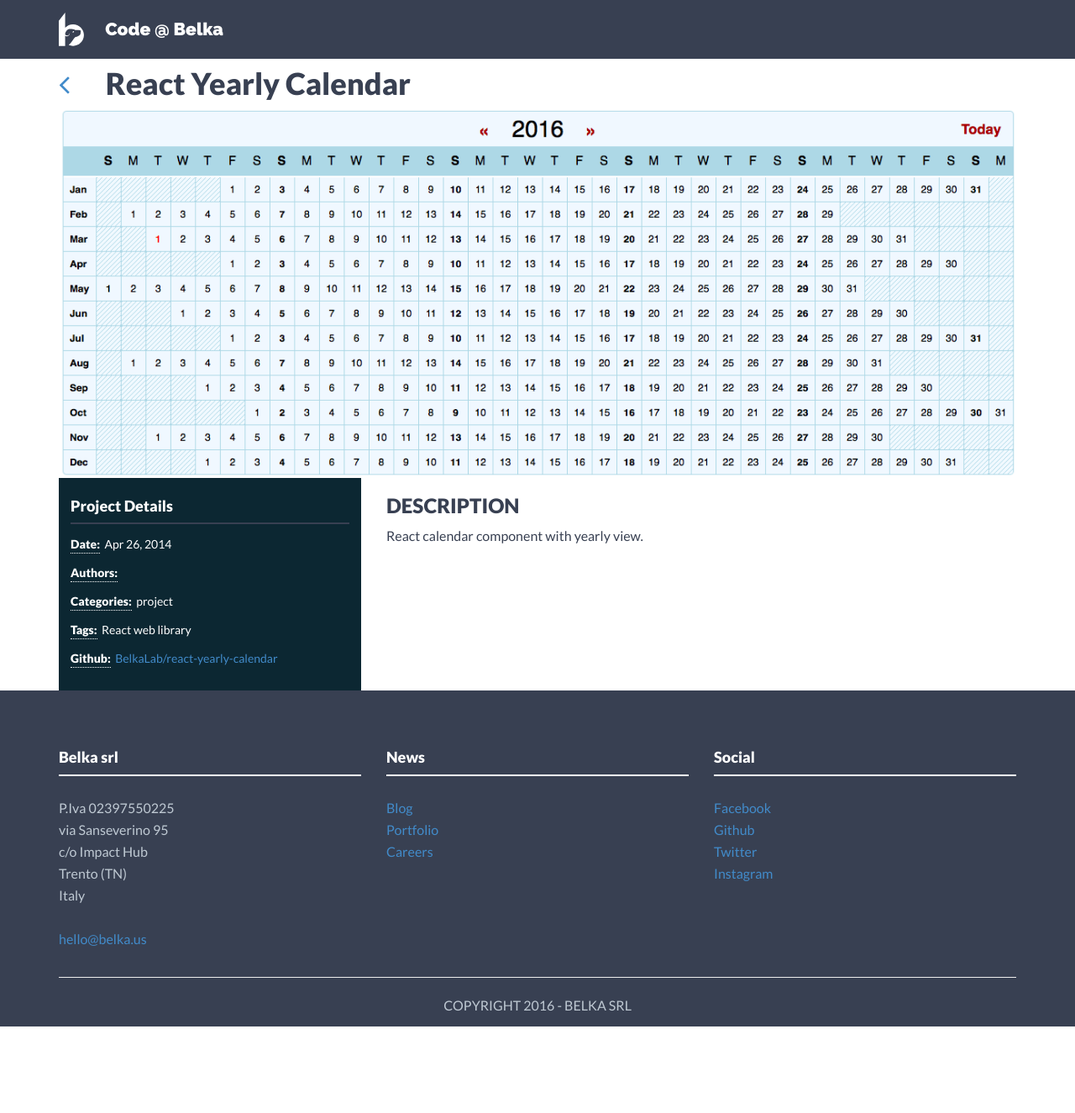
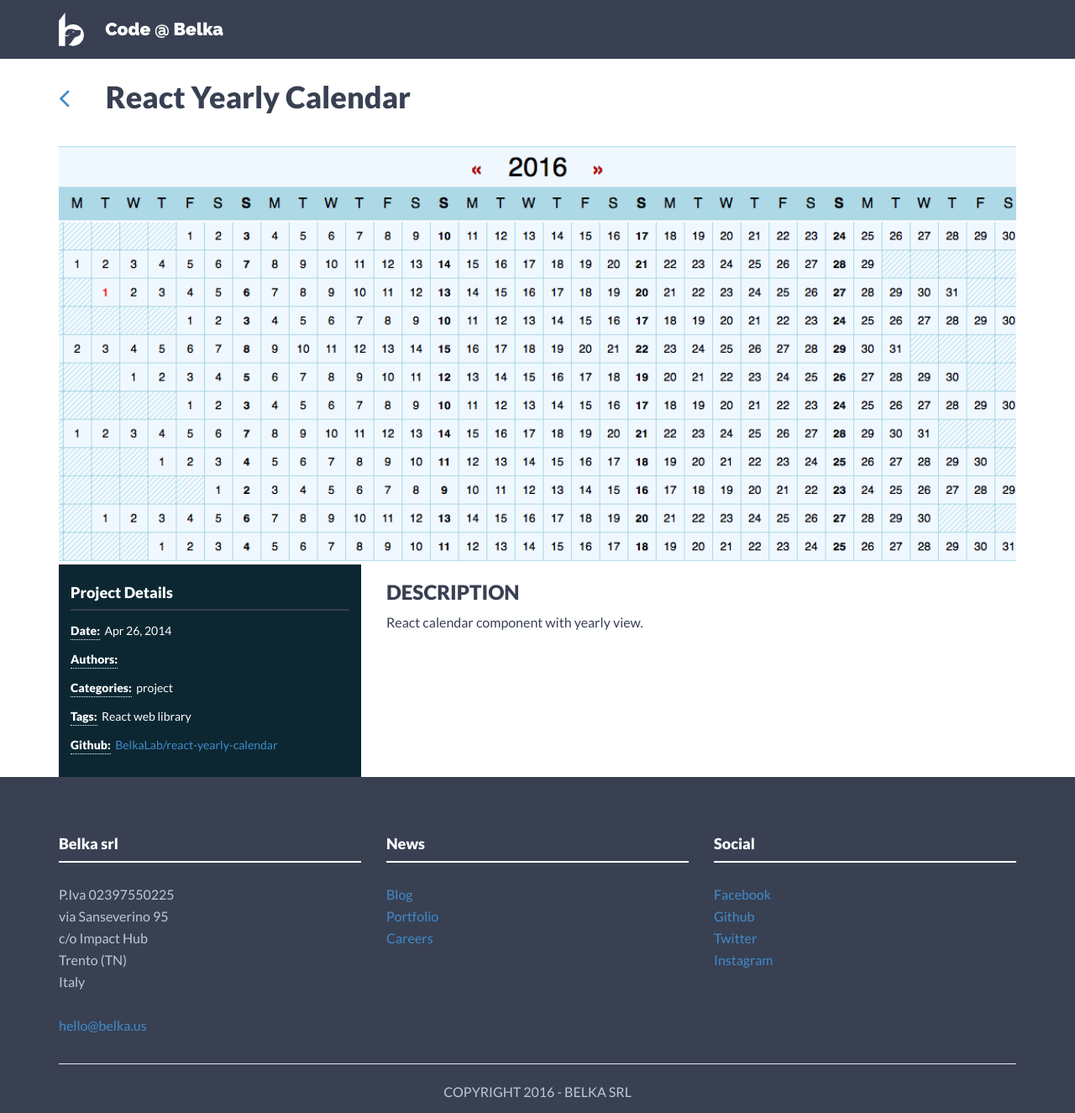
Before and after one commit to BelkaLab/old-belkalab.github.io, a Jekyll site: the page built from _posts/project/2014-04-26-react-yearly-calendar.md, in a window 1280 px wide and 1325 px high. Shown: the whole window at 84% size. Built offline with Jekyll 4.4.1, drawn with Linux system fonts in a browser that asks for light colours.

Commit message:
Use div with background instead of img in project page

```diff
--- a/_layouts/project.html
+++ b/_layouts/project.html
@@ -5,7 +5,7 @@
 <div class="container mt">
     <div class="row">
         <div class="col-md-12">
-            <h1>
+            <h1 class="project-title">
                 <a class="project-back-link" href="/"><i class="fa fa-angle-left"></i></a>
                 {{ page.title }}
             </h1>
@@ -13,7 +13,10 @@
     </div>
     <div class="row">
         <div class="col-md-12">
-            <img class="project-header-image" src="{{ "/assets/img/project/" | prepend: site.baseurl }}{{ page.img }}" alt="{{ page.title }}" />
+            <div
+                class="project-header-image"
+                style="background: url('{{ "/assets/img/project/" | prepend: site.baseurl }}{{ page.img }}') no-repeat 50% 50%">
+            </div>
         </div>
     </div>
     <div class="row">
--- a/assets/css/style.scss
+++ b/assets/css/style.scss
@@ -483,7 +483,6 @@
 	}
 }
 
-
 .project-details {
 	background: #0c2732;
 	color: #fff;
@@ -495,7 +494,18 @@
 
 		strong {
 			border-bottom: 1px dotted #fff;
-			padding-bottom: 2px
+			padding-bottom: 2px;
 		}
 	}
 }
+
+.project-title {
+	margin: 1em 0 1em 0;
+}
+
+.project-header-image {
+	display: block;
+	width: 100%;
+	height: 500px;
+	background-size: cover !important;
+}
```
Also changed, not shown: 4 other files.
